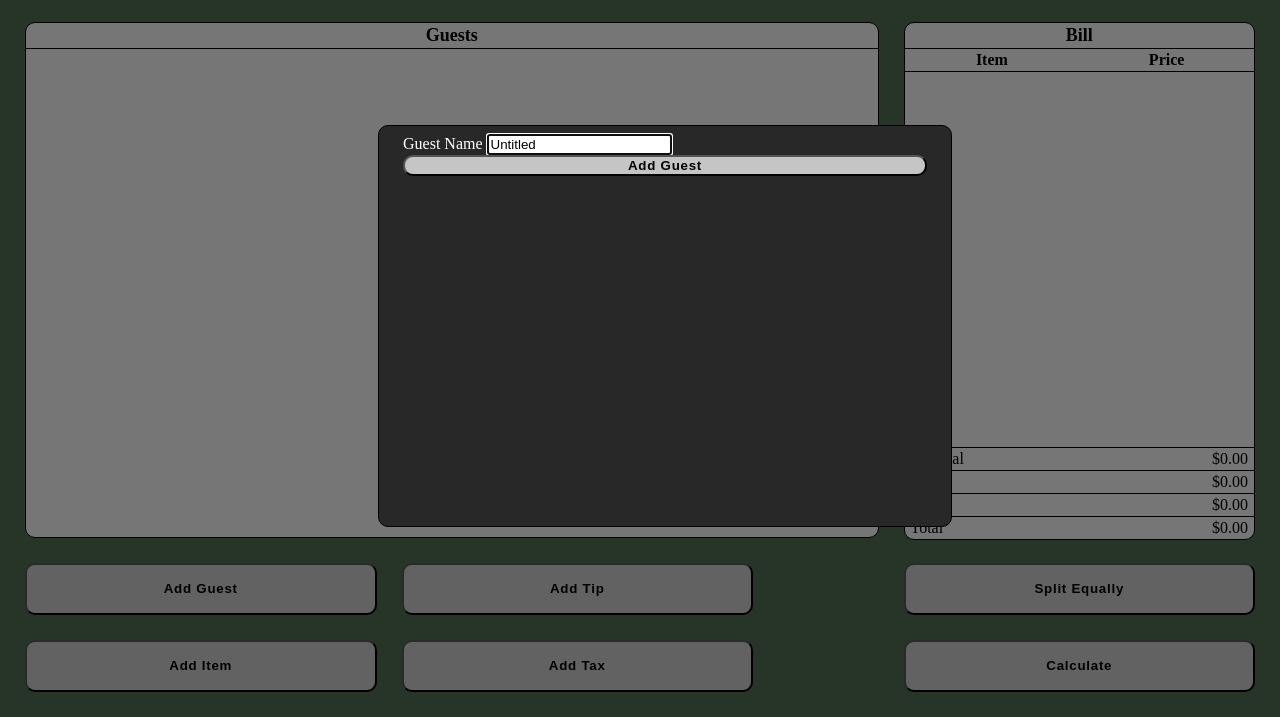
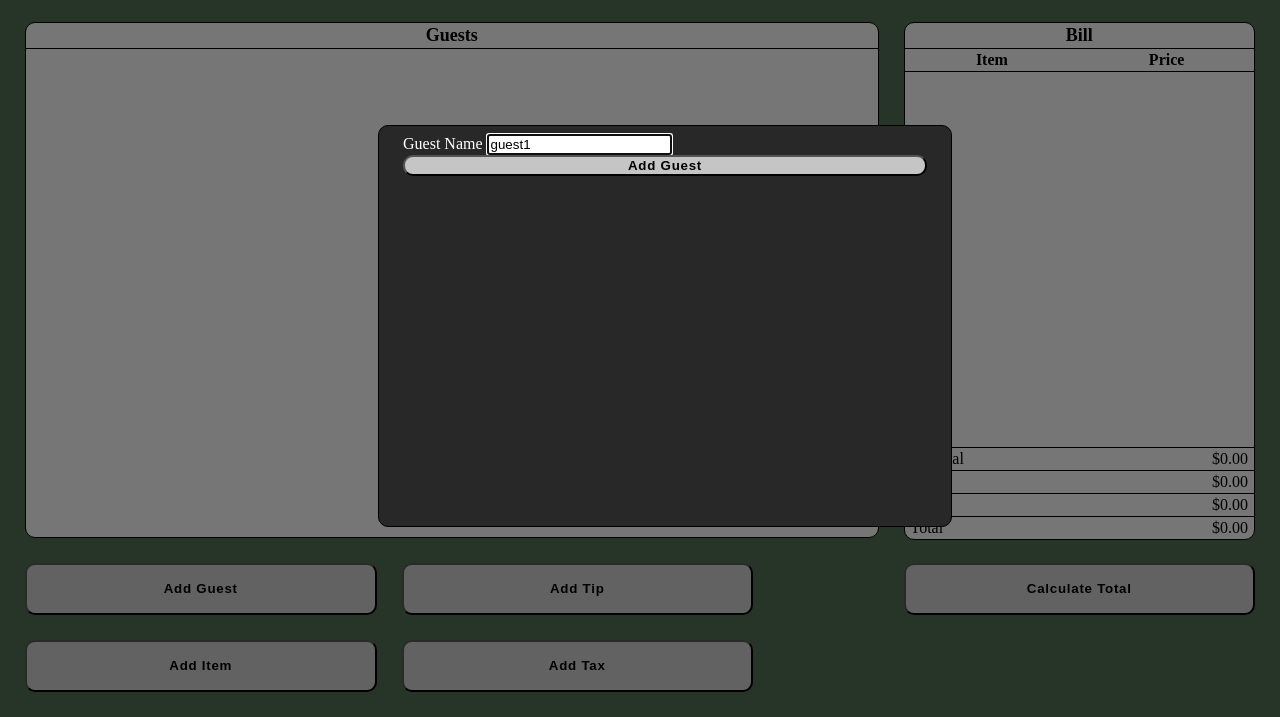
Before and after one commit to John-C-20/BillMates, a website with bundled scripts: page index.html in a window 1280 px wide. Both pictures are taken after a click on the button "Add Guest". Shown: the part 83-800 px from the top of the page. Built offline with nearby package versions, Linux system fonts and the light colour scheme.

```diff
--- a/index.html
+++ b/index.html
@@ -58,8 +58,8 @@
 
                 </div>
             </div>
-            <button id="equal-split">Split Equally</button>
-            <button id="calculate">Calculate</button>
+            <!-- <button id="equal-split">Split Equally</button> -->
+            <button id="calculate">Calculate Total</button>
             <button id="items">Add Item</button>
             <button id="users">Add Guest</button>
             <button id="tip">Add Tip</button>
--- a/src/index.js
+++ b/src/index.js
@@ -14,13 +14,14 @@
     total: 0.00
 }
 
+
 document.querySelector("button#items").addEventListener("click", () => {
     Modal.addItemModal(currentState)
     document.querySelector("button#submit").addEventListener("click", saveItem);
 });
 
 document.querySelector("button#users").addEventListener("click", () => {
-    Modal.addGuestModal()
+    Modal.addGuestModal(currentState)
     document.querySelector("button#submit").addEventListener("click", saveUser);
 });
 
--- a/src/scripts/modals.js
+++ b/src/scripts/modals.js
@@ -15,10 +15,12 @@
     // item must belong to a guest
     // const options = props.guests.map( guest => `<option value="${guest.name}">${guest.name}</option>`)
     const options = props.guests.map( guest =>
-        `
+        `<div>
         <input type="checkbox" name="item-guests" id="checkbox-${guest.name}" value="${guest.name}">
         <label for="item-guest">${guest.name}</label>
+        <div>
         `)
+    console.log("options", ...options)
     const div = document.createElement('div');
     div.className = "modal";
     div.innerHTML = `
@@ -36,7 +38,7 @@
                 </div>
               <div id="item-guests">
                 Assign to guest(s):
-                ${options}
+                ${options.join("")}
               </div>
               <div>
               <button id="submit"">Add Item</button>
@@ -52,7 +54,7 @@
     document.querySelector("input#item-name").focus()
 }
 
-export function addGuestModal() {
+export function addGuestModal(props) {
     // verifications:
     // name must start with a letter
     // names must be unique
@@ -65,7 +67,7 @@
             <form>
                 <div id="guest-name">
                     <label for="guest-name">Guest Name</label>
-                    <input type="text" id="guest-name" name="guest-name" value="Untitled" required>
+                    <input type="text" id="guest-name" name="guest-name" value="guest${props.guests.length+1}" placeholder="Enter guest name" required>
                 </div>
 
                 <div>
--- a/src/styles/index.scss
+++ b/src/styles/index.scss
@@ -81,7 +81,7 @@
 }
 
 button#calculate {
-    grid-row-start: 9;
+    grid-row-start: 8;
     grid-row-end: span 1;
     grid-column-start: 8;
     grid-column-end: span 3;
```
Also changed, not shown: dist/main.css, dist/main.js.
